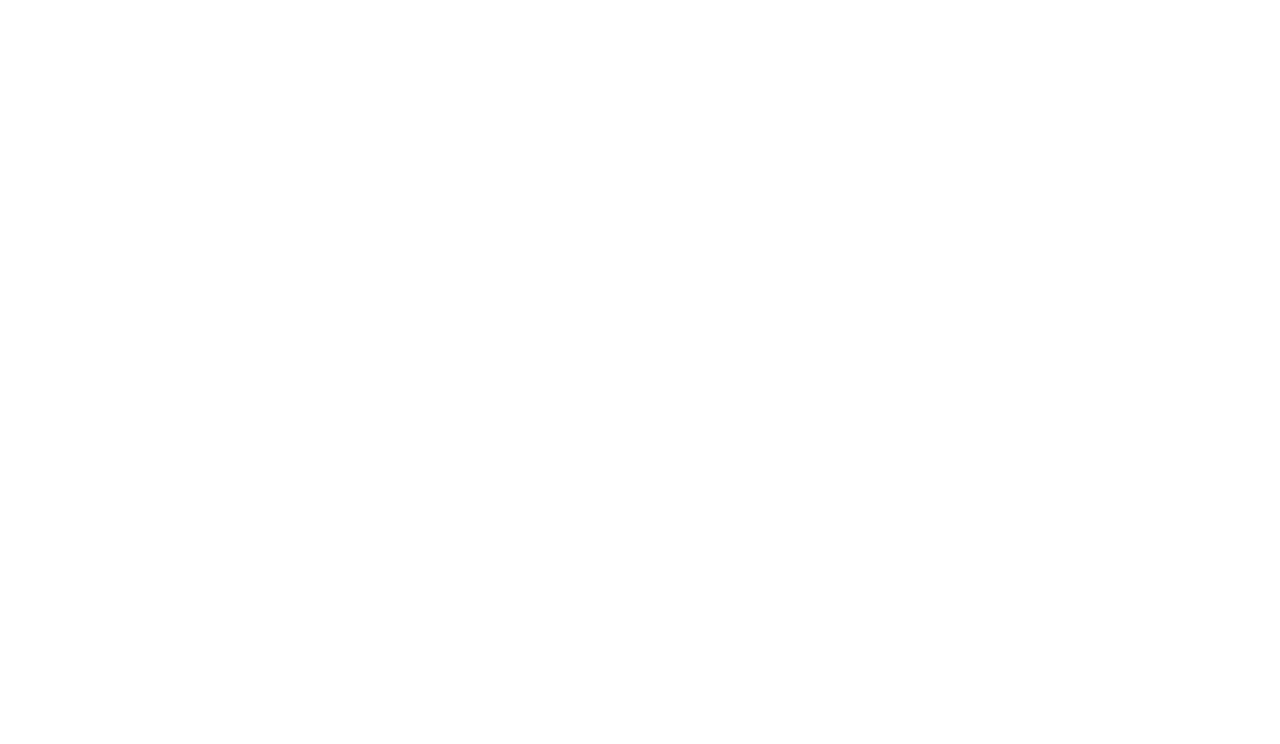
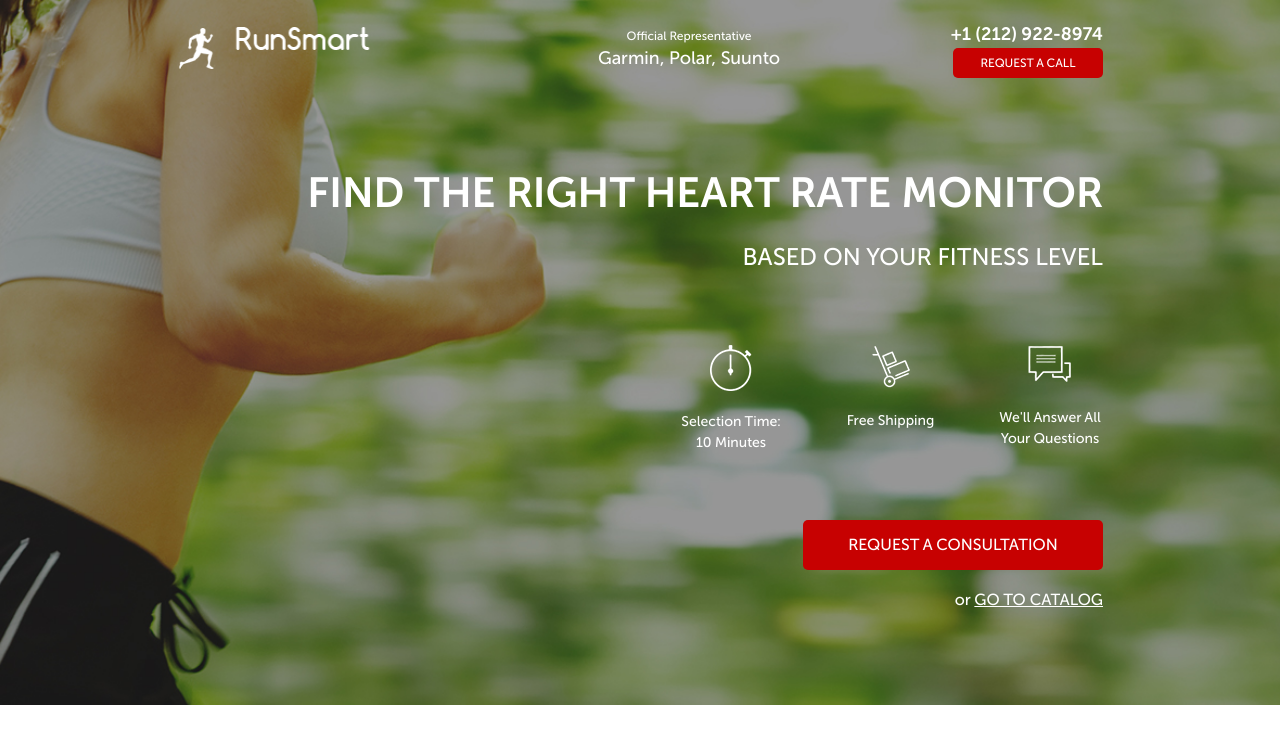
Before and after one commit to nikita1grynenko/pulse-web-page, a website: page src/index.html in a window 1280 px wide. Drawn offline with Linux system fonts and the light colour scheme.

Commit message:
header and promo section done

```diff
--- a/src/css/fonts.css
+++ b/src/css/fonts.css
@@ -0,0 +1,26 @@
+@font-face {
+    font-family: 'Museo Sans Cyrl';
+    src: local('MuseoSansCyrl-500'),
+    url('../fonts/MuseoSansCyrl-500.woff2') format('woff2'),
+    url('../fonts/MuseoSansCyrl-500.woff') format('woff');
+    font-weight: normal;
+    font-style: normal;
+}
+
+@font-face {
+    font-family: 'Museo Sans Cyrl';
+    src: local('MuseoSansCyrl-300'),
+    url('../fonts/MuseoSansCyrl-300.woff2') format('woff2'),
+    url('../fonts/MuseoSansCyrl-300.woff') format('woff');
+    font-weight: 300;
+    font-style: normal;
+}
+
+@font-face {
+    font-family: 'Museo Sans Cyrl';
+    src: local('MuseoSansCyrl-700'),
+    url('../fonts/MuseoSansCyrl-700.woff2') format('woff2'),
+    url('../fonts/MuseoSansCyrl-700.woff') format('woff');
+    font-weight: 700;
+    font-style: normal;
+}
--- a/src/index.html
+++ b/src/index.html
@@ -5,9 +5,64 @@
     <meta name="viewport"
           content="width=device-width, user-scalable=no, initial-scale=1.0, maximum-scale=1.0, minimum-scale=1.0">
     <meta http-equiv="X-UA-Compatible" content="ie=edge">
+    <link rel="stylesheet" href="css/bootstrap-grid.min.css">
+    <link rel="stylesheet" href="css/bootstrap-reboot.min.css">
+    <link rel="stylesheet" href="css/fonts.min.css">
+    <link rel="stylesheet" href="css/style.min.css">
     <title>Pulse</title>
 </head>
 <body>
+<div class="promo">
+    <div class="container">
+        <header class="header">
 
+            <a href="#" class="header__logo">
+                <img src="img/logo.png" alt="logo" class="logo">
+            </a>
+
+            <div class="header__official">
+                Official Representative
+                <span>Garmin, Polar, Suunto</span>
+            </div>
+
+            <div class="header__contacts">
+                <a href="tel:+12129228974" class="header__number">+1 (212) 922-8974</a>
+                <button class="button">
+                    Request a Call
+                </button>
+            </div>
+
+        </header>
+        <div class="promo__wrapper">
+
+            <h1 class="promo__header">Find the Right Heart Rate Monitor</h1>
+            <h2 class="promo__subheader">Based on Your Fitness Level</h2>
+
+            <div class="promo__icons">
+                <div class="promo__icon">
+                    <img src="icons/timer.png" alt="timer">
+                    Selection Time: 10 Minutes
+                </div>
+                <div class="promo__icon">
+                    <img src="icons/cart.png" alt="cart">
+                    Free Shipping
+                </div>
+                <div class="promo__icon">
+                    <img src="icons/messages.png" alt="messages">
+                    We'll Answer All Your Questions
+                </div>
+            </div>
+            <button class="button button_main">
+                Request a Consultation
+            </button>
+            <div class="promo__link">
+                or
+                <a href="#"> Go to Catalog</a>
+            </div>
+
+        </div>
+
+    </div>
+</div>
 </body>
 </html>
```
Also changed, not shown: src/css/style.min.css (+1 -0 lines), src/css/fonts.min.css (added).
